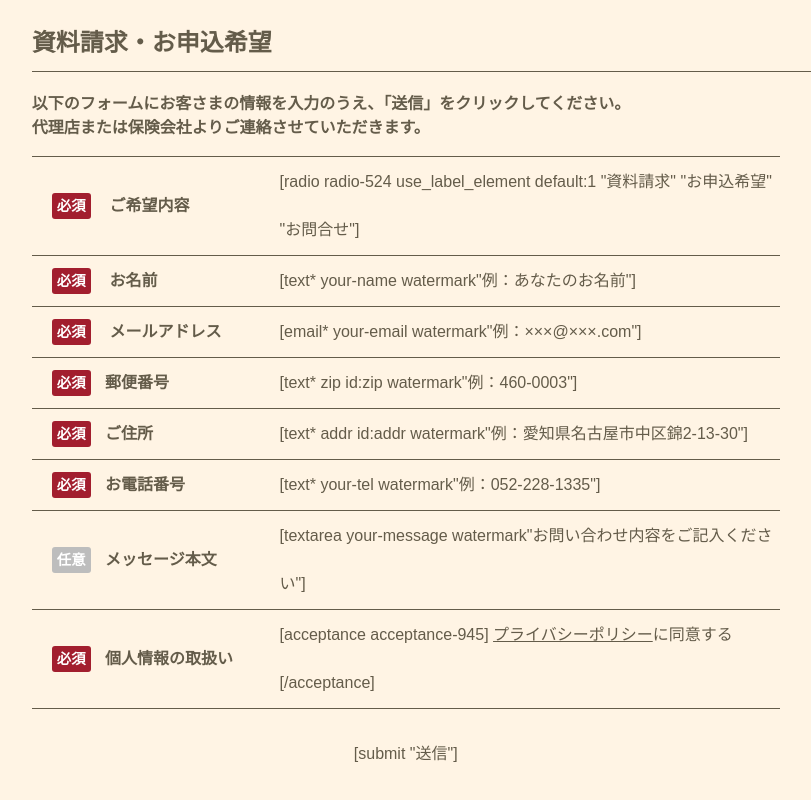
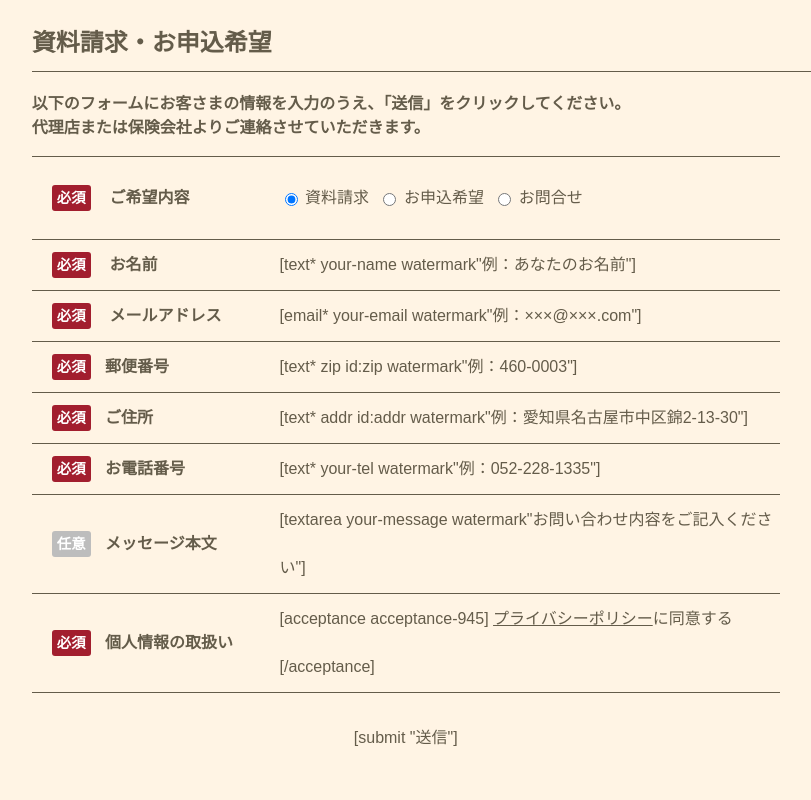
Before and after one commit to haitug08/game, a plain HTML site: page agency01.html in a window 1280 px wide. Shown: the part 5894-6694 px from the top of the page, without its empty margins (275-1086 px from the left). Drawn offline with nearby package versions, Linux system fonts and the light colour scheme.

Commit message:
Update agency01.html

```diff
--- a/agency01.html
+++ b/agency01.html
@@ -272,7 +272,26 @@
 <table class="CF7_table">
 <tr>
 <th><span class="CF7_req">必須</span> ご希望内容</th>
-<td>[radio radio-524 use_label_element default:1 "資料請求" "お申込希望" "お問合せ"]</td>
+<td>
+<p>
+  <span class="wpcf7-form-control-wrap" data-name="radio-524">
+  <span class="wpcf7-form-control wpcf7-radio">
+  <span class="wpcf7-list-item first">
+    <label><input type="radio" name="radio-524" value="資料請求" checked="checked">
+      <span class="wpcf7-list-item-label">資料請求</span>
+    </label></span>
+    <span class="wpcf7-list-item">
+      <label><input type="radio" name="radio-524" value="お申込希望">
+        <span class="wpcf7-list-item-label">お申込希望</span>
+      </label></span>
+    <span class="wpcf7-list-item last">
+      <label><input type="radio" name="radio-524" value="お問合せ">
+        <span class="wpcf7-list-item-label">お問合せ</span>
+      </label></span>
+  </span></span>
+</p>
+
+</td>
 </tr>
 <tr>
 <th><span class="CF7_req">必須</span> お名前</th>
```
